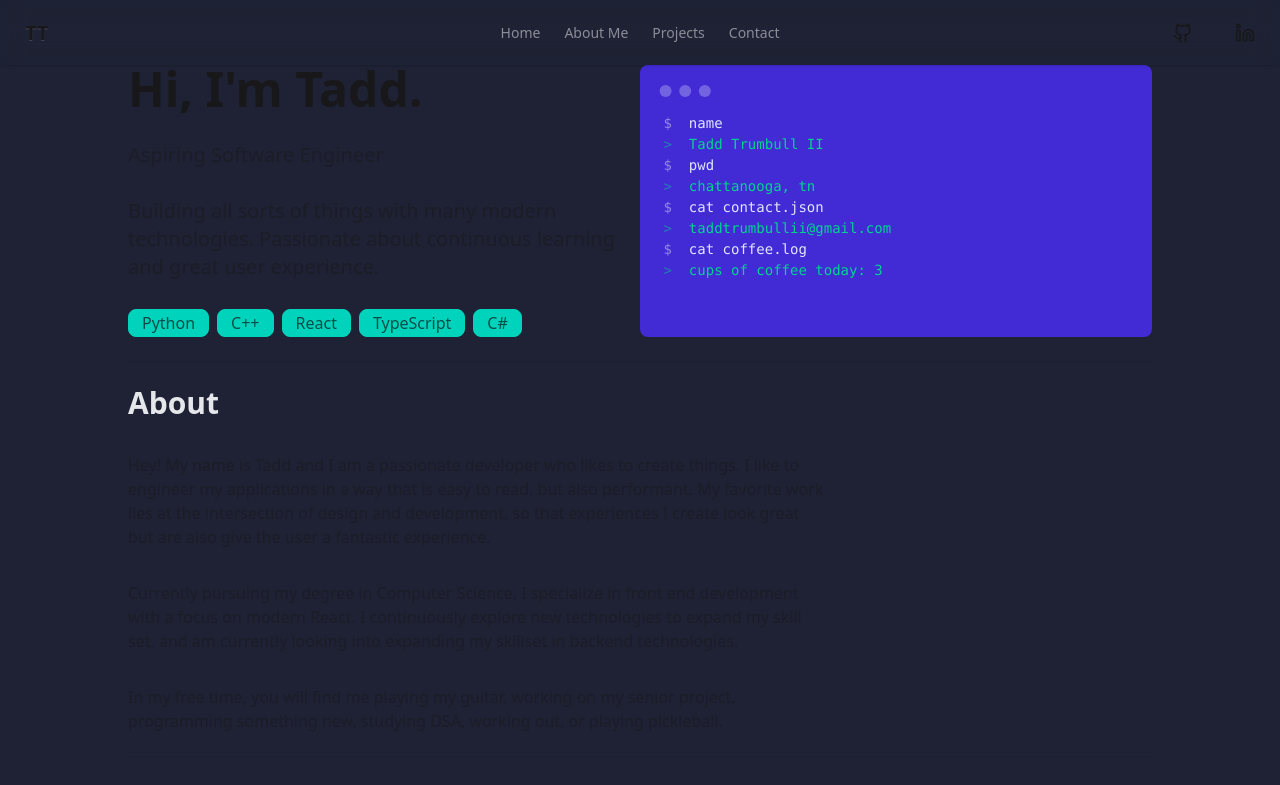
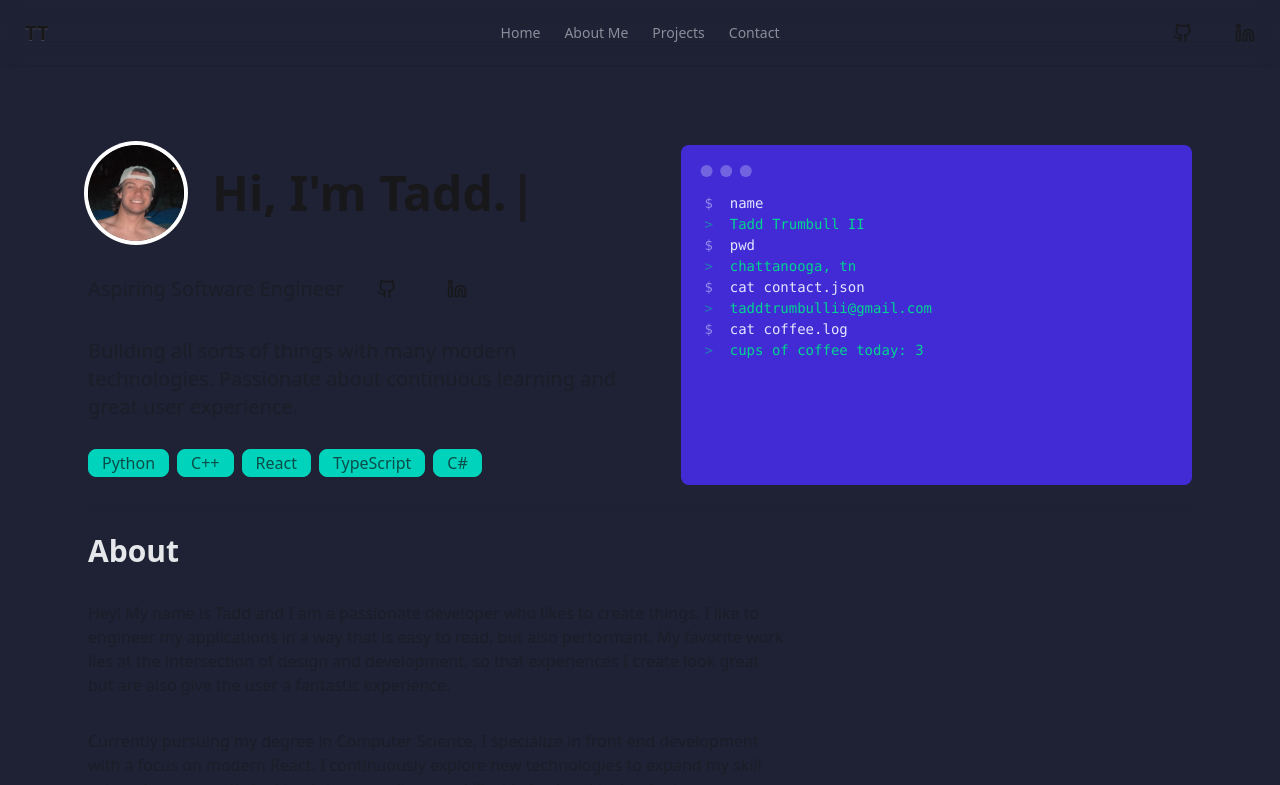
Before and after one commit to taddmtii/portfolio, a React (Vite) app: page / in a window 1280 px wide. Shown: the top 785 px of the page. Built offline with nearby package versions, Linux system fonts and the light colour scheme.

Commit message:
fixed all container sizing issues. added some additional things to the hero for now.

```diff
--- a/src/App.tsx
+++ b/src/App.tsx
@@ -15,8 +15,8 @@ function App() {
                     <Header />
                 </div>
                 <div className="flex w-screen items-center justify-center">
-                    <div className="flex flex-col w-[80vw] items-center">
-                        <div className="flex flex-row">
+                    <div className="flex flex-col w-full max-w-6xl mx-auto px-6 py-20">
+                        <div className="flex flex-col md:flex-row gap-12 items-start">
                             <Hero />
                             <TerminalCard />
                         </div>
--- a/src/components/Hero.tsx
+++ b/src/components/Hero.tsx
@@ -1,8 +1,16 @@
+import { Github, Linkedin } from "lucide-react";
 import { Typewriter } from "react-simple-typewriter";
+import avatar from "../assets/avatar.png";
 
 export function Hero() {
     return (
-        <div className="flex flex-col gap-7 w-lg h-lg">
+        <div className="flex flex-col gap-7">
+            <div className="flex items-center gap-7">
+                <div className="avatar">
+                    <div className="ring-white ring-offset-base-100 w-24 rounded-full ring-2 ring-offset-2">
+                        <img src={avatar} alt="My Picture" />
+                    </div>
+                </div>
                 <div className="font-bold text-5xl">
                     <Typewriter
                         words={["Hi, I'm Tadd."]}
@@ -11,8 +19,22 @@ export function Hero() {
                         cursorBlinking={true}
                     />
                 </div>
-            <div>
+            </div>
+            <div className="flex items-center gap-4">
                 <p className="text-xl opacity-50">Aspiring Software Engineer</p>
+                <div className="btn btn-ghost">
+                    <a target="_blank" href="https://github.com/taddmtii">
+                        <Github size={20} />
+                    </a>
+                </div>
+                <div className="btn btn-ghost">
+                    <a
+                        target="_blank"
+                        href="https://www.linkedin.com/in/tadd-trumbull-ii-7228a2300/"
+                    >
+                        <Linkedin size={20} />
+                    </a>
+                </div>
             </div>
             <div>
                 <p className="text-xl opacity-50">
--- a/src/components/TerminalCard.tsx
+++ b/src/components/TerminalCard.tsx
@@ -1,7 +1,7 @@
 export function TerminalCard() {
     return (
         <>
-            <div className="mockup-code -z-100 bg-primary text-primary-content w-lg">
+            <div className="mockup-code bg-primary text-primary-content w-full h-85 max-w-xl">
                 <pre data-prefix="$">
                     <code>name</code>
                 </pre>
```
Also changed, not shown: src/assets/avatar.png (added). Lines whose indentation alone changed are shown as unchanged.
